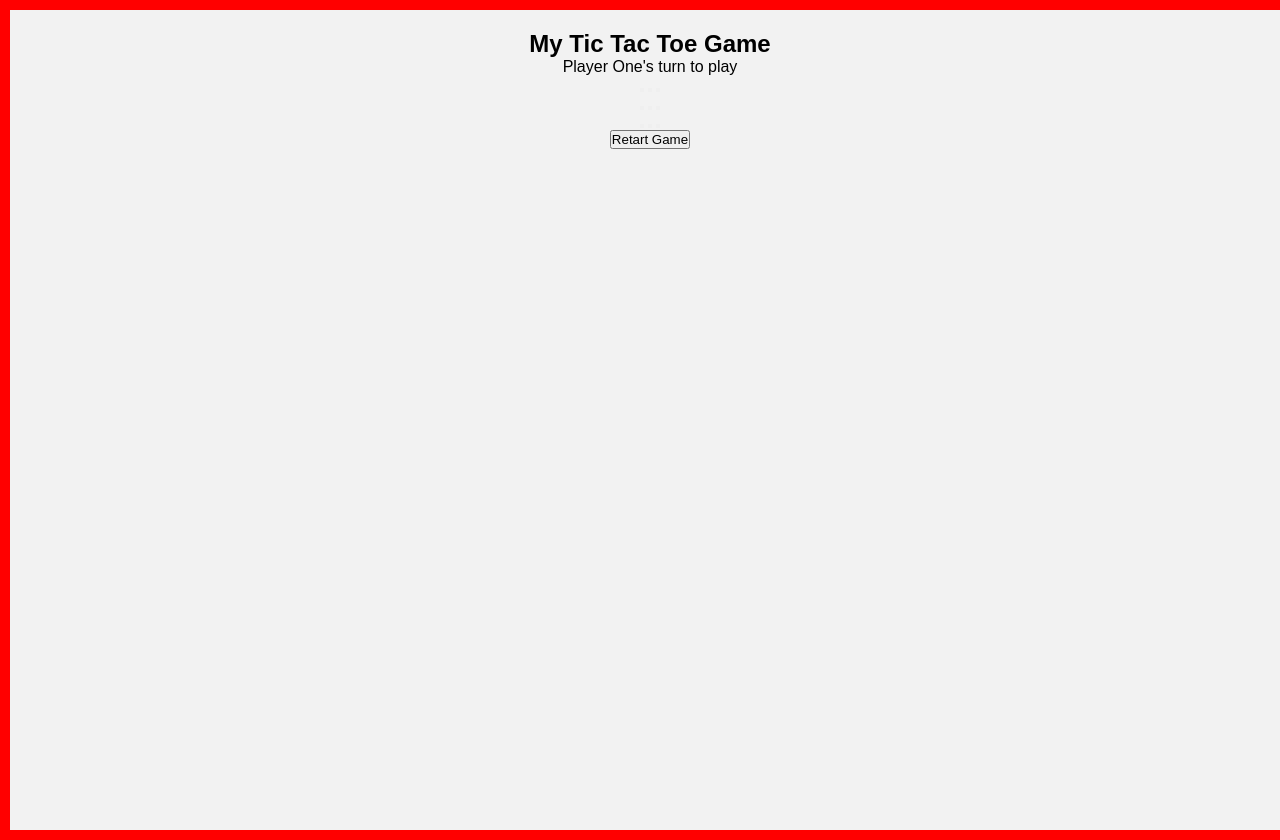
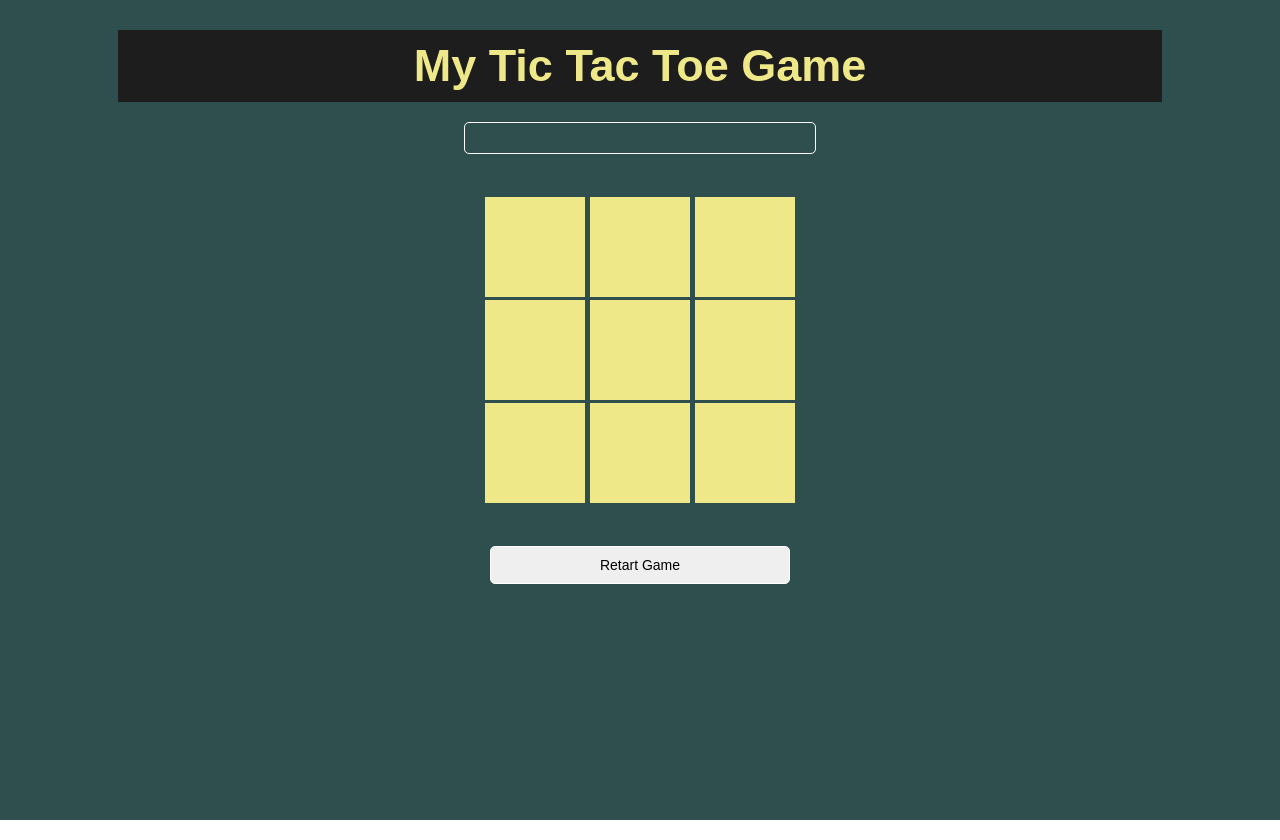
Before and after one commit to Passion-cyber/tic-tac-toe, a plain HTML site: page index.html in a window 1280 px wide. Drawn offline with Linux system fonts and the light colour scheme.

Commit message:
Completed the styling and started the javascript

```diff
--- a/CSS/style.css
+++ b/CSS/style.css
@@ -17,6 +17,64 @@ body {
   align-items: center;
   min-height: 100vh;
   min-width: 100vw;
-  background-color: #f2f2f2;
-  border: 10px solid red;
+  background-color: #2f4f4f;
+  /* border: 10px solid red; */
 }
+
+.gameTitlte {
+  font-size: 45px;
+  background-color: #1d1d1d;
+  color: #eee888;
+  margin: 10px;
+  padding: 10px;
+  text-align: center;
+  min-width: 80vw;
+}
+
+.displayText {
+  font-size: 20px;
+  color: white;
+  margin: 10px;
+  padding: 15px 25px;
+  text-align: center;
+  min-width: 300px;
+  border-radius: 5px;
+  border: 1px solid white;
+}
+
+.box-wrapper {
+  margin: 30px auto;
+}
+
+.row {
+  display: flex;
+  gap: 5px;
+  margin: 3px;
+}
+
+.row .box {
+  height: 100px;
+  width: 100px;
+  background-color: #eee888;
+  border: 0;
+  cursor: pointer;
+}
+
+.restartButton {
+  font-size: 14px;
+  font-weight: 500;
+  color: black;
+  margin: 10px;
+  padding: 10px 15px;
+  text-align: center;
+  min-width: 300px;
+  border-radius: 5px;
+  border: 1px solid white;
+  margin-top: 10px;
+}
+
+@media (max-width: 768px) {
+  .gameTitlte {
+    font-size: 30px;
+  }
+}
--- a/JS/scripts.js
+++ b/JS/scripts.js
@@ -0,0 +1,5 @@
+let lastValue = "O";
+let firstValue = "X";
+
+let dynamicText = document.getElementById("display");
+let buttons = document.querySelectorAll(".box");
--- a/index.html
+++ b/index.html
@@ -8,11 +8,11 @@
   </head>
   <body>
     <section class="container" id="container">
-      <h1 class="gameTitlt">My Tic Tac Toe Game</h1>
+      <h1 class="gameTitlte">My Tic Tac Toe Game</h1>
 
-      <p id="display">Player One's turn to play</p>
+      <p class="displayText" id="display"></p>
 
-
+      <section class="box-wrapper">
       <div class="row">
         <button class="box" id="one"></button>
         <button class="box" id="two"></button>
@@ -28,9 +28,10 @@
         <button class="box" id="eight"></button>
         <button class="box" id="nine"></button>
       </div>
+      </section>
 
       <div>
-        <button id="controlButton">Retart Game</button>
+        <button class="restartButton" id="restartButton">Retart Game</button>
       </div>
     </section>
 
```
